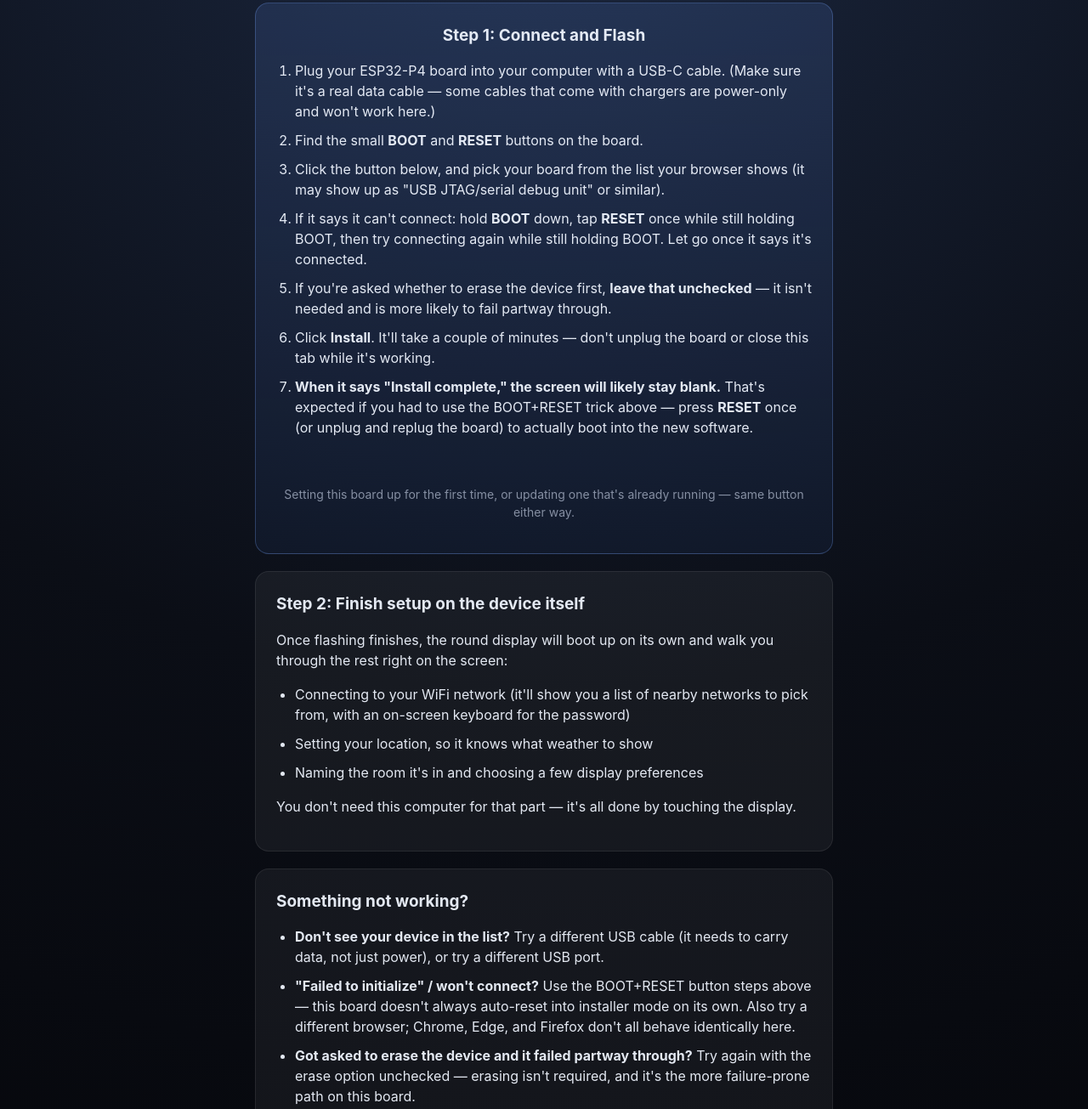
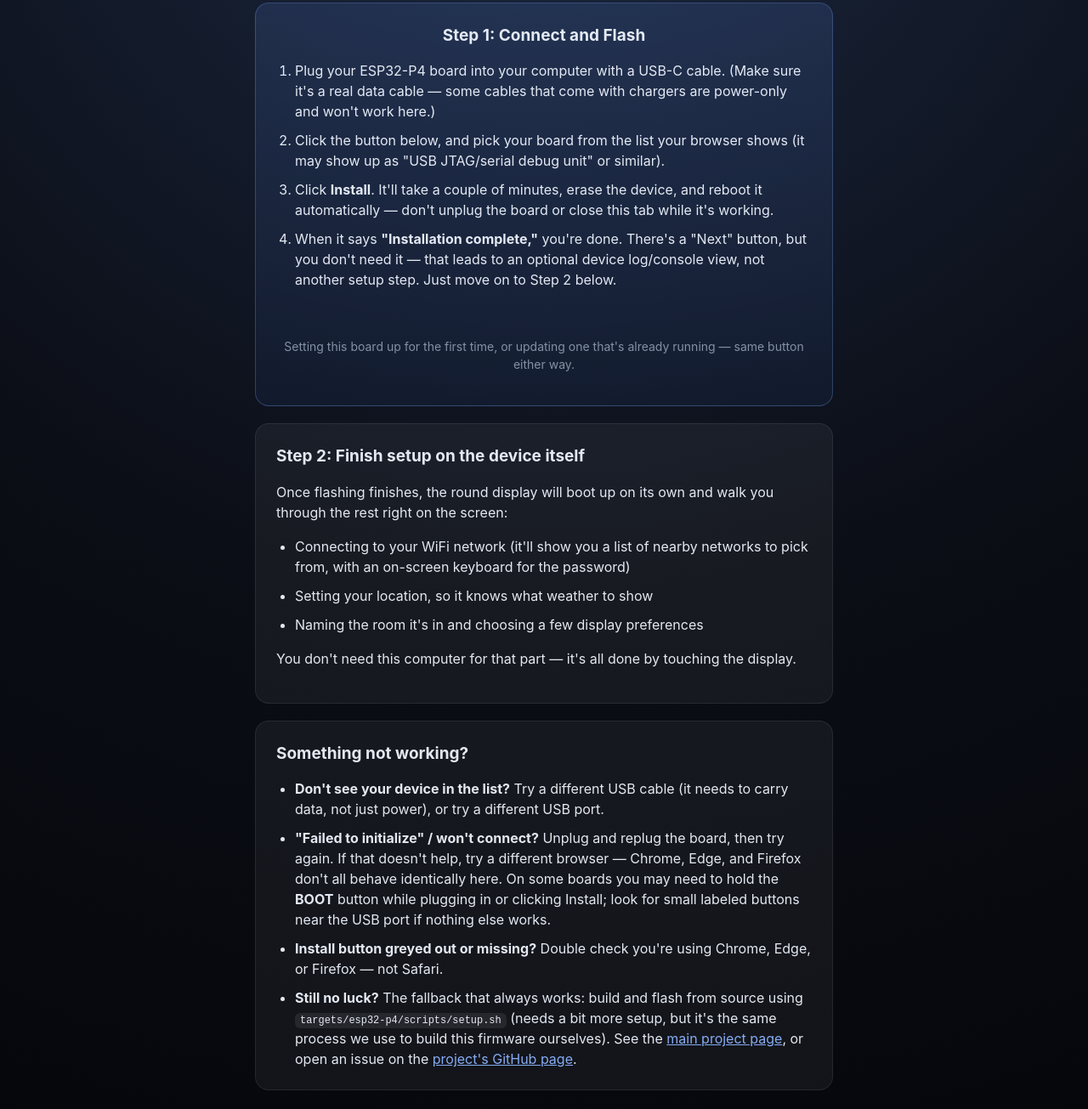
Before and after one commit to Canterrain/round-weather-display, a website: page docs/index.html in a window 1280 px wide. Shown: the part 298-1603 px from the top of the page at 85% size. Drawn offline with Linux system fonts and the light colour scheme.

Commit message:
Simplify ESP32-P4 browser flashing after live retesting
Remove the over-prescriptive BOOT+RESET and erase guidance after repeated live hardware tests showed normal installs work automatically, and disable the post-install Improv wait so the tool stops suggesting a misleading extra "Next" step our touchscreen setup flow does not use.

```diff
--- a/docs/index.html
+++ b/docs/index.html
@@ -136,19 +136,13 @@
       <ol style="text-align: left;">
         <li>Plug your ESP32-P4 board into your computer with a USB-C cable. (Make sure it's a real data cable —
           some cables that come with chargers are power-only and won't work here.)</li>
-        <li>Find the small <strong>BOOT</strong> and <strong>RESET</strong> buttons on the board.</li>
         <li>Click the button below, and pick your board from the list your browser shows (it may show up as
           "USB JTAG/serial debug unit" or similar).</li>
-        <li>If it says it can't connect: hold <strong>BOOT</strong> down, tap <strong>RESET</strong> once while
-          still holding BOOT, then try connecting again while still holding BOOT. Let go once it says it's
-          connected.</li>
-        <li>If you're asked whether to erase the device first, <strong>leave that unchecked</strong> — it isn't
-          needed and is more likely to fail partway through.</li>
-        <li>Click <strong>Install</strong>. It'll take a couple of minutes — don't unplug the board or close this
-          tab while it's working.</li>
-        <li><strong>When it says "Install complete," the screen will likely stay blank.</strong> That's expected if
-          you had to use the BOOT+RESET trick above — press <strong>RESET</strong> once (or unplug and replug the
-          board) to actually boot into the new software.</li>
+        <li>Click <strong>Install</strong>. It'll take a couple of minutes, erase the device, and reboot it
+          automatically — don't unplug the board or close this tab while it's working.</li>
+        <li>When it says <strong>"Installation complete,"</strong> you're done. There's a "Next" button, but you
+          don't need it — that leads to an optional device log/console view, not another setup step. Just move on
+          to Step 2 below.</li>
       </ol>
       <p>
         <esp-web-install-button manifest="firmware/manifest.json"></esp-web-install-button>
@@ -186,11 +180,10 @@
       <ul>
         <li><strong>Don't see your device in the list?</strong> Try a different USB cable (it needs to carry data,
           not just power), or try a different USB port.</li>
-        <li><strong>"Failed to initialize" / won't connect?</strong> Use the BOOT+RESET button steps above — this
-          board doesn't always auto-reset into installer mode on its own. Also try a different browser; Chrome,
-          Edge, and Firefox don't all behave identically here.</li>
-        <li><strong>Got asked to erase the device and it failed partway through?</strong> Try again with the erase
-          option unchecked — erasing isn't required, and it's the more failure-prone path on this board.</li>
+        <li><strong>"Failed to initialize" / won't connect?</strong> Unplug and replug the board, then try again.
+          If that doesn't help, try a different browser — Chrome, Edge, and Firefox don't all behave identically
+          here. On some boards you may need to hold the <strong>BOOT</strong> button while plugging in or clicking
+          Install; look for small labeled buttons near the USB port if nothing else works.</li>
         <li><strong>Install button greyed out or missing?</strong> Double check you're using Chrome, Edge, or
           Firefox — not Safari.</li>
         <li><strong>Still no luck?</strong> The fallback that always works: build and flash from source using
```
Also changed, not shown: docs/firmware/manifest.json.
